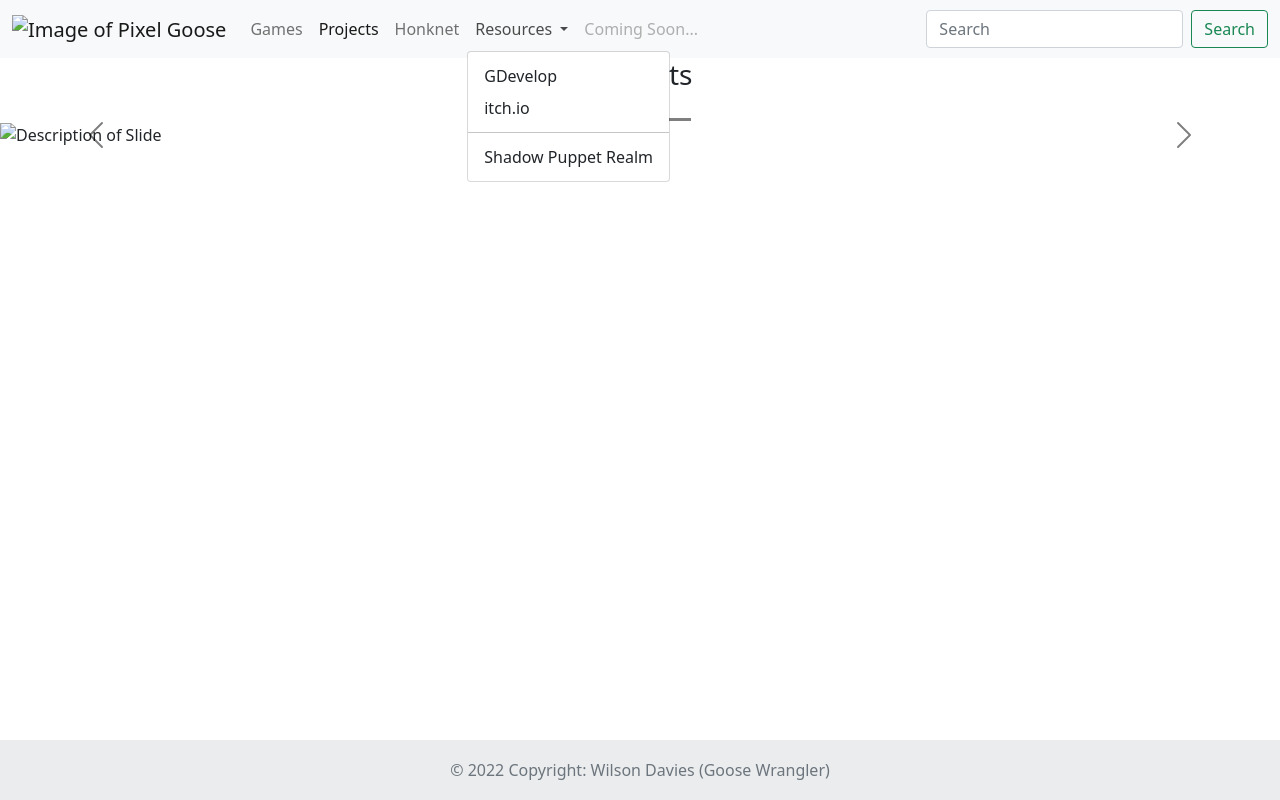
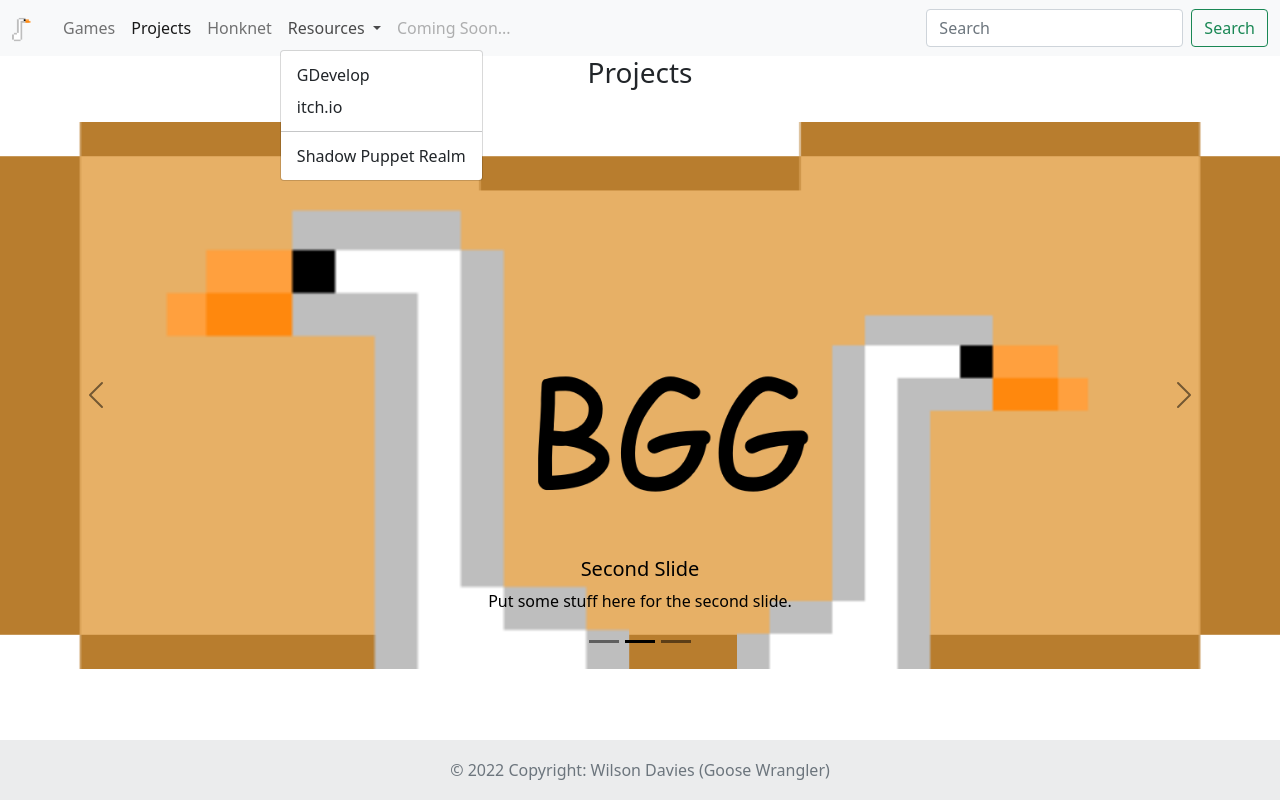
Before and after one commit to BattleGooseGames/BattleGooseGames, a plain HTML site: page projects/index.html in a window 1280 px wide. Both pictures are taken after a click on the button "Resources". Drawn offline with nearby package versions, Linux system fonts and the light colour scheme; files that its build step writes are made by us from their sources.

Commit message:
bug fix thingymajiger

```diff
--- a/projects/index.html
+++ b/projects/index.html
@@ -11,10 +11,10 @@
     <script src="https://cdn.jsdelivr.net/npm/bootstrap@5.0.2/dist/js/bootstrap.bundle.min.js" integrity="sha384-MrcW6ZMFYlzcLA8Nl+NtUVF0sA7MsXsP1UyJoMp4YLEuNSfAP+JcXn/tWtIaxVXM" crossorigin="anonymous"></script>
 
     <!-- CSS Code File (Place Your CSS in Here) -->
-    <link href="css/style.css" rel="stylesheet" />
+    <link href="../css/style.css" rel="stylesheet" />
 
     <!-- JavaScript Code File (Place Your Scripts in Here) -->
-    <script src="js/app.js"></script>
+    <script src="../js/app.js"></script>
 
     <title>Battle Goose Games - Projects</title>
 
@@ -24,7 +24,7 @@
     <nav class="navbar navbar-expand-lg navbar-light bg-light">
       <div class="container-fluid">
         <!-- Set Brand Logo -->
-        <a class="navbar-brand" href="index.html"><img src="images/goose-logo.png" height="27px" alt="Image of Pixel Goose" /></a>
+        <a class="navbar-brand" href="index.html"><img src="../images/goose-logo.png" height="27px" alt="Image of Pixel Goose" /></a>
         <button class="navbar-toggler" type="button" data-bs-toggle="collapse" data-bs-target="#navbarSupportedContent" aria-controls="navbarSupportedContent" aria-expanded="false" aria-label="Toggle navigation">
           <span class="navbar-toggler-icon"></span>
         </button>
@@ -79,21 +79,21 @@
       </div>
       <div class="carousel-inner">
         <div class="carousel-item active">
-          <img src="images/slide-bgg.png" class="img-carousel d-block w-100" alt="Description of Slide">
+          <img src="../images/slide-bgg.png" class="img-carousel d-block w-100" alt="Description of Slide">
           <div class="carousel-caption d-none d-md-block">
             <h5>First Slide</h5>
             <p>Put some stuff here for the first slide.</p>
           </div>
         </div>
         <div class="carousel-item">
-          <img src="images/slide-bgg.png" class="img-carousel d-block w-100" alt="Description of Slide">
+          <img src="../images/slide-bgg.png" class="img-carousel d-block w-100" alt="Description of Slide">
           <div class="carousel-caption d-none d-md-block">
             <h5>Second Slide</h5>
             <p>Put some stuff here for the second slide.</p>
           </div>
         </div>
         <div class="carousel-item">
-          <img src="images/slide-bgg.png" class="img-carousel d-block w-100" alt="Description of Slide">
+          <img src="../images/slide-bgg.png" class="img-carousel d-block w-100" alt="Description of Slide">
           <div class="carousel-caption d-none d-md-block">
             <h5>Third Slide</h5>
             <p>Put some stuff here for the third slide.</p>
```
Also changed, not shown: honknet/index.html (+3 -3 lines).
